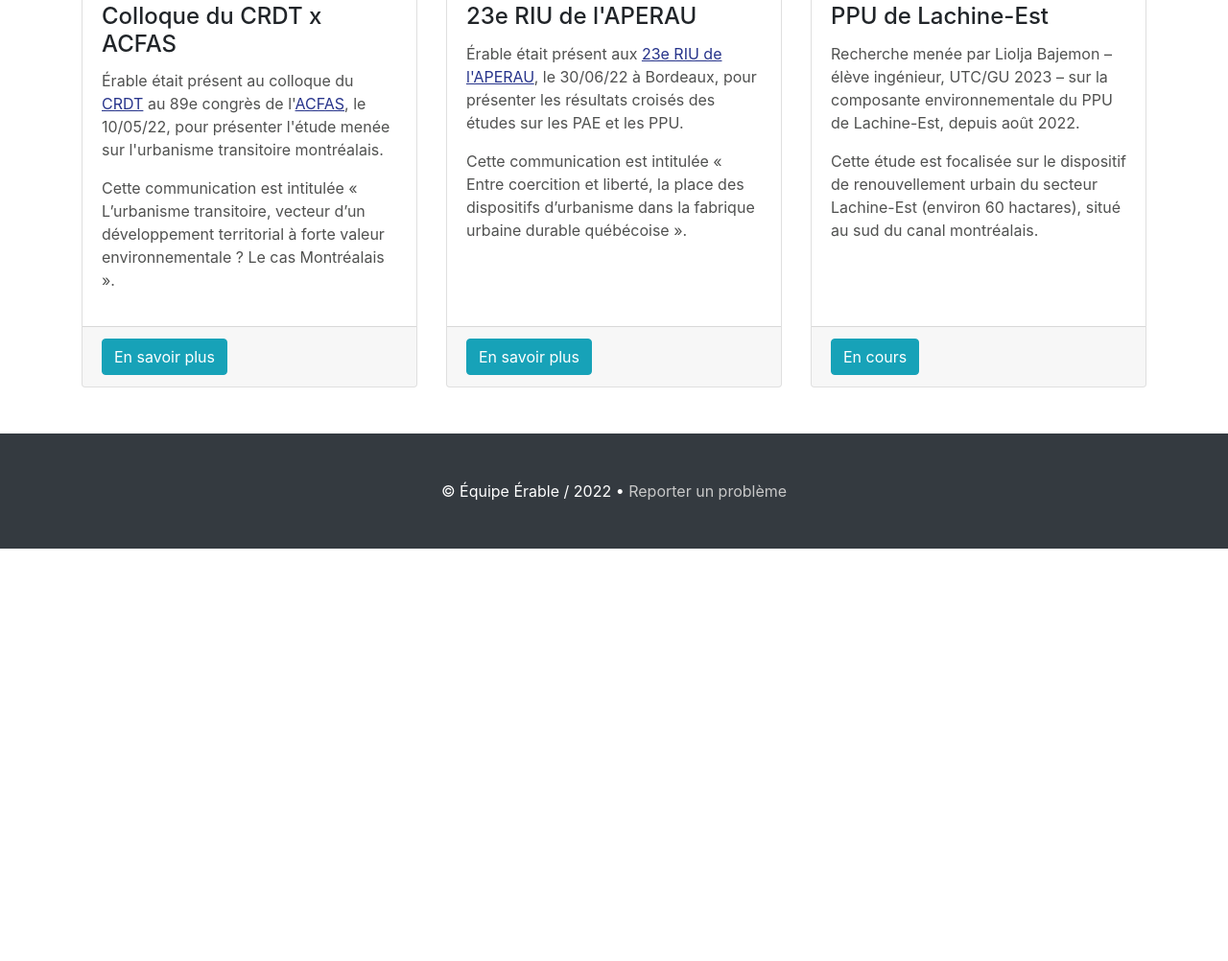
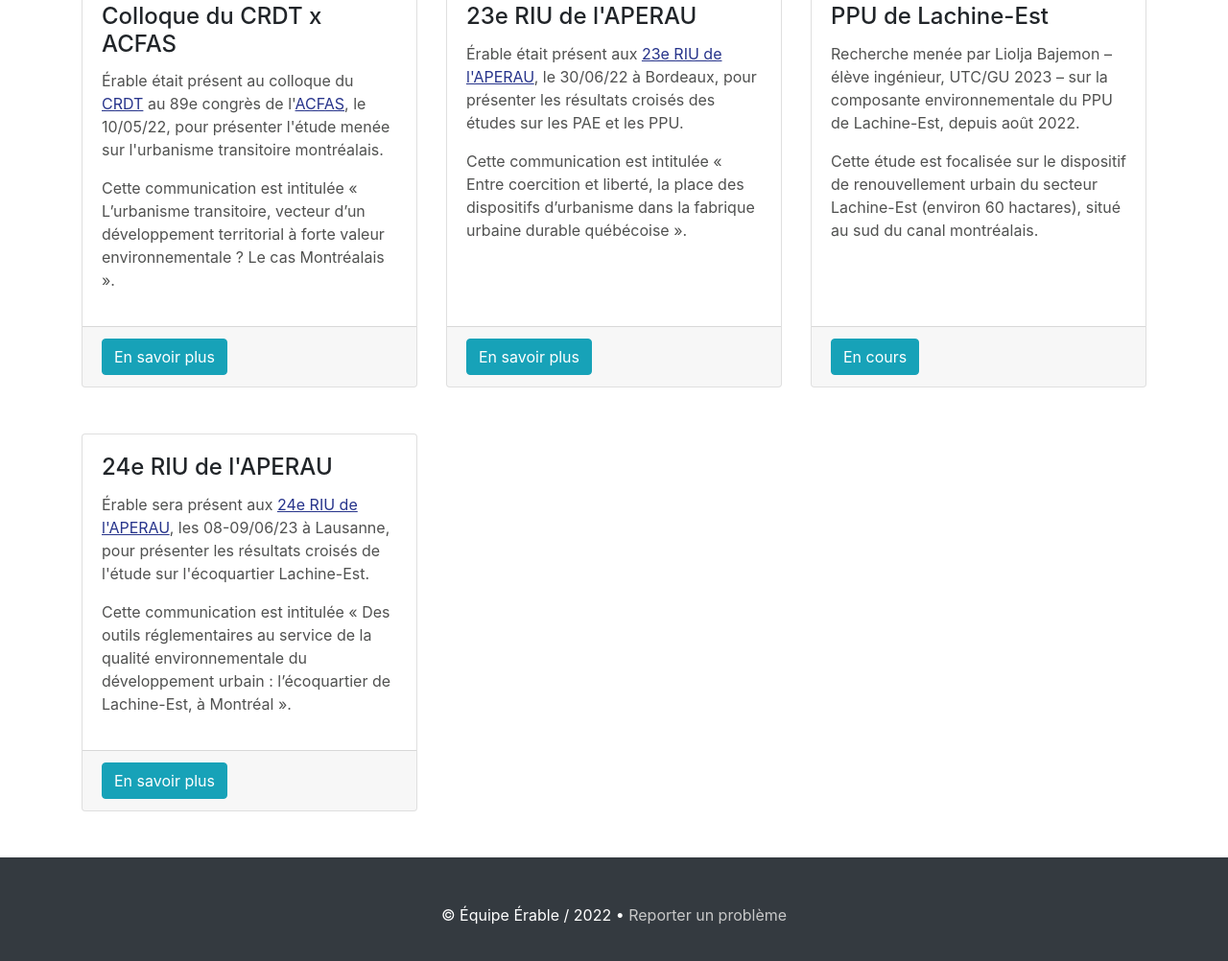
Before and after one commit to projet-erable/projet-erable.github.io, a website: page index.html in a window 1280 px wide. Shown: the part 1996-2998 px from the top of the page at 96% size. Before the commit the page ends 2568 px from the top, so only its background shows below. Drawn offline with Linux system fonts and the light colour scheme.

Commit message:
Update index.html

```diff
--- a/index.html
+++ b/index.html
@@ -227,6 +227,18 @@
           </div>
         </div>
       </div>
+      <div class="col-md-4 mb-5">
+        <div class="card h-100">
+          <div class="card-body">
+            <h4 class="card-title" id="Riu24">24e RIU de l'APERAU</h4>
+            <p class="card-text" style="color:rgba(80,81,80)">Érable sera présent aux <a target="_blank" style="color:rgba(39,52,139)" href="https://wp.unil.ch/riu2023/"><u>24e RIU de l'APERAU</u></a>, les 08-09/06/23 à Lausanne, pour présenter les résultats croisés de l'étude sur l'écoquartier Lachine-Est.</p>
+	    <p class="card-text" style="color:rgba(80,81,80)">Cette communication est intitulée « Des outils réglementaires au service de la qualité environnementale du développement urbain : l’écoquartier de Lachine-Est, à Montréal ».<p/>
+	  </div>
+          <div class="card-footer">
+            <a target="_blank" href="https://wp.unil.ch/riu2023/colloque-du-jeudi-8-et-du-vendredi-9-juin/" class="btn btn-info">En savoir plus</a>
+          </div>
+        </div>
+      </div>
 <!--
       <div class="col-md-4 mb-5">
         <div class="card h-100">
```
